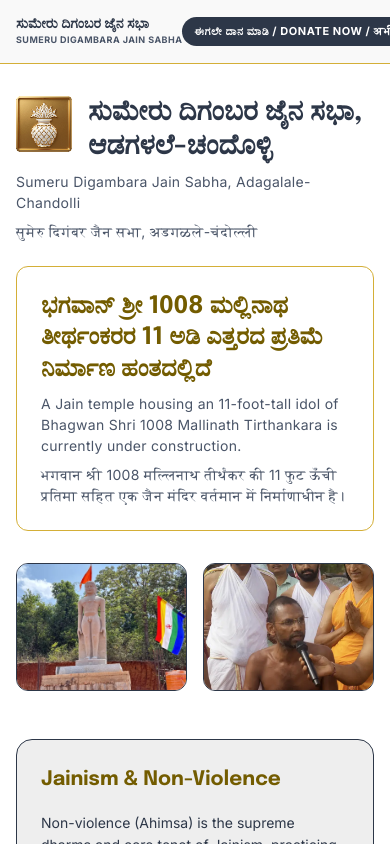
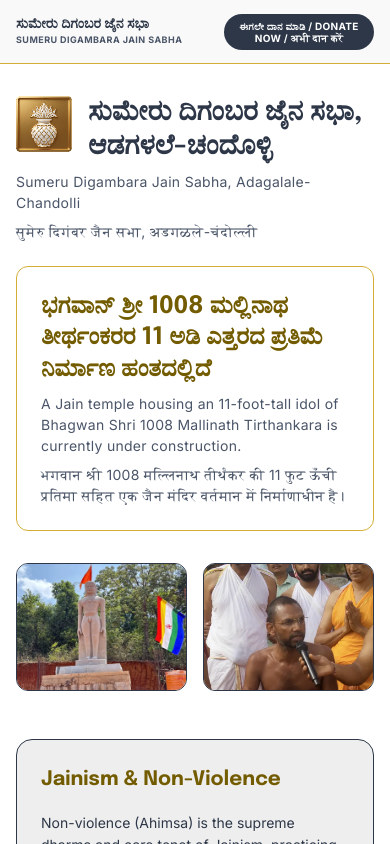
Before and after one commit to timothechauvet/sdjsac.in, a Next.js app: page / in a window 390 px wide. Shown: the top 844 px of the page. Built offline with nearby package versions, Linux system fonts and the light colour scheme.

Commit message:
:bug: Fix mobile nav CTA wrapping for Hindi label

```diff
--- a/app/globals.css
+++ b/app/globals.css
@@ -245,20 +245,25 @@ a {
   color: #fff;
   padding: 6px 12px;
   font-family: var(--font-body);
-  font-size: 11px;
+  font-size: 10px;
   font-weight: 700;
-  letter-spacing: 0.05em;
+  letter-spacing: 0.03em;
   border: none;
   border-radius: 9999px;
   cursor: pointer;
   transition: background 0.2s, transform 0.1s;
-  white-space: nowrap;
+  white-space: normal;
+  text-align: center;
+  line-height: 1.2;
+  max-width: 150px;
 }
 
 @media (min-width: 480px) {
   .nav__cta {
     padding: 8px 16px;
     font-size: 13px;
+    white-space: nowrap;
+    max-width: none;
   }
 }
 
```
